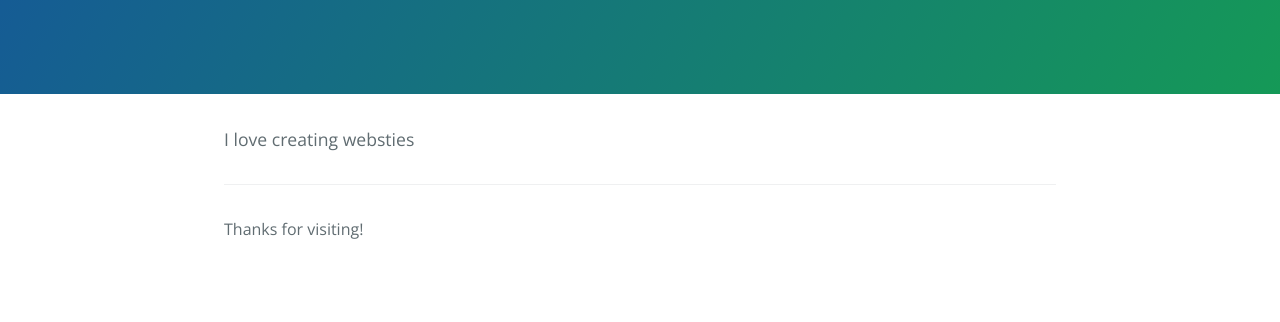
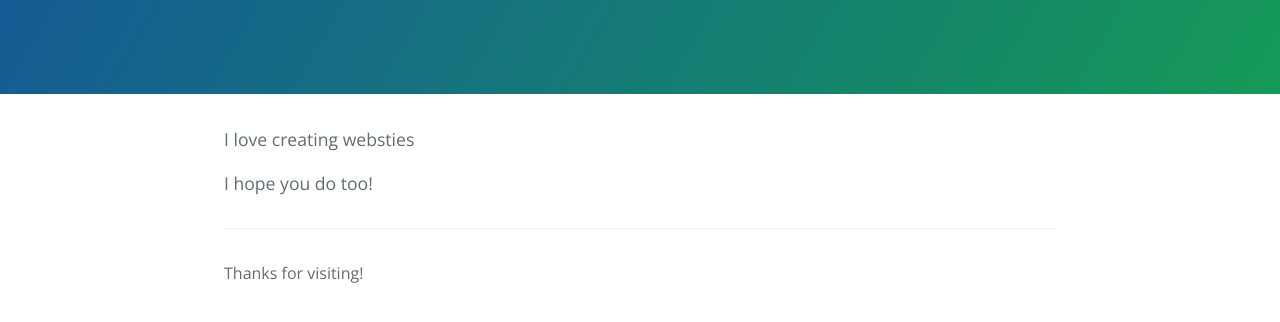
Before and after one commit to indello/indello.github.io, a plain HTML site: page index.html in a window 1280 px wide. Shown: the part 176-498 px from the top of the page. Drawn offline with nearby package versions, Linux system fonts and the light colour scheme.

Commit message:
Update index.html

```diff
--- a/index.html
+++ b/index.html
@@ -17,6 +17,7 @@
 
     <section class="main-content">
       <p>I love creating websties</p>
+      <p>I hope you do too!</p>
 
       <footer class="site-footer">
         Thanks for visiting!
```
